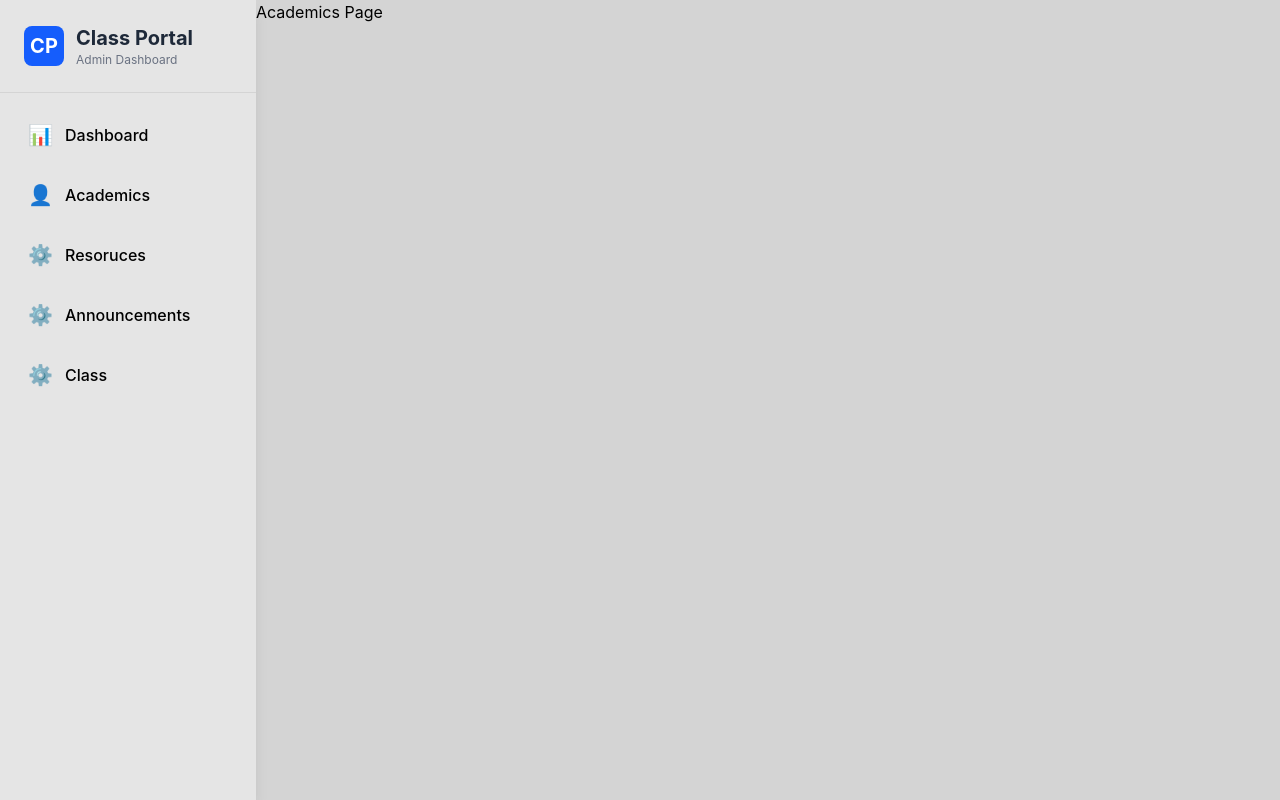
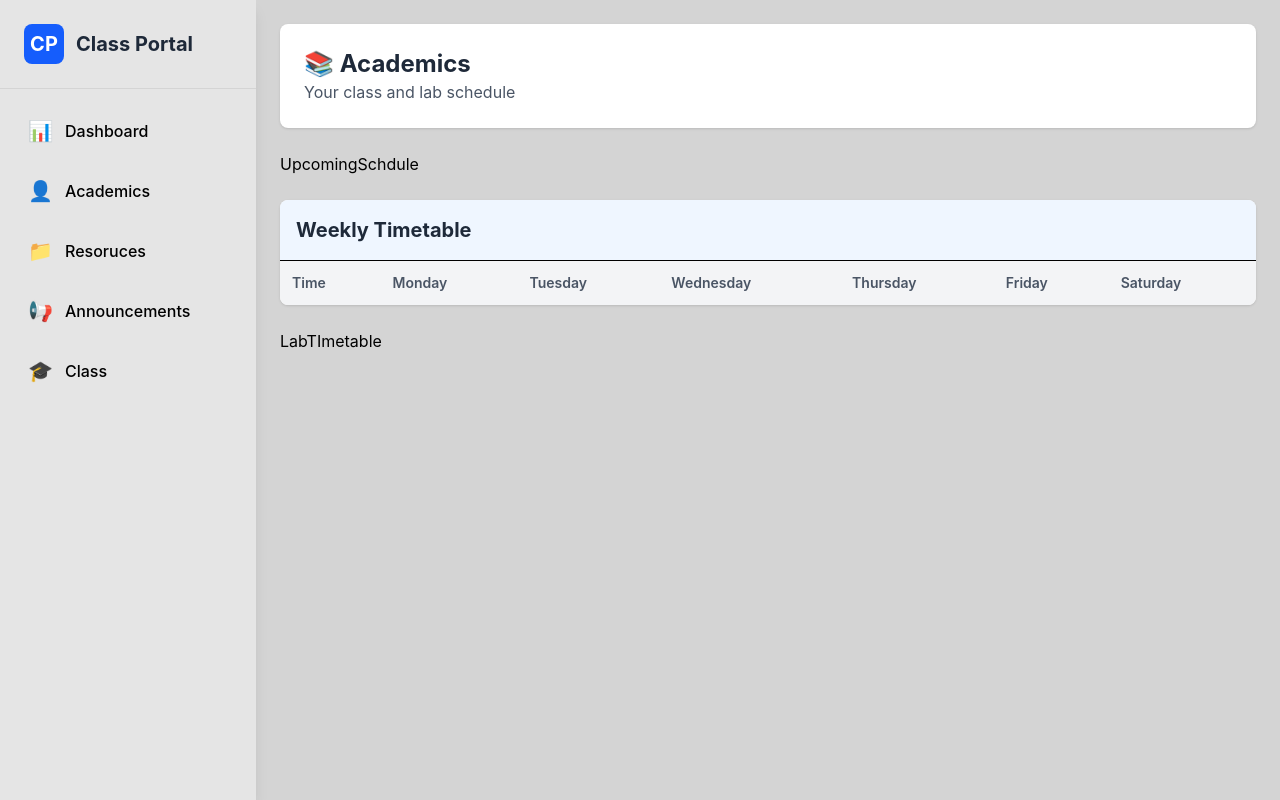
Before and after one commit to rajas-bathe/class-portal, a React (Vite) app: page /academics in a window 1280 px wide. Built offline with nearby package versions, Linux system fonts and the light colour scheme.

Commit message:
working on academics page

```diff
--- /dev/null
+++ b/src/components/academics/ClassTimetable.jsx
@@ -0,0 +1,68 @@
+import React from 'react'
+
+function ClassTimetable() {
+
+    //sample timetable data
+    const timetable = {
+
+         Monday: [
+      { time: '09:00-10:00', subject: 'Mathematics', teacher: 'Mr. Smith', room: '201' },
+      { time: '10:00-11:00', subject: 'Science', teacher: 'Ms. Johnson', room: '105' },
+      { time: '11:00-12:00', subject: 'History', teacher: 'Dr. Brown', room: '302' },
+      { time: '13:00-14:00', subject: 'English', teacher: 'Mrs. Davis', room: '204' },
+    ],
+    Tuesday: [
+      { time: '09:00-10:00', subject: 'Science', teacher: 'Ms. Johnson', room: '105' },
+      { time: '10:00-11:00', subject: 'Mathematics', teacher: 'Mr. Smith', room: '201' },
+      { time: '11:00-12:00', subject: 'Art', teacher: 'Mr. Wilson', room: '401' },
+      { time: '13:00-14:00', subject: 'PE', teacher: 'Coach Miller', room: 'Gym' },
+    ],
+    Wednesday: [
+      { time: '09:00-10:00', subject: 'History', teacher: 'Dr. Brown', room: '302' },
+      { time: '10:00-11:00', subject: 'English', teacher: 'Mrs. Davis', room: '204' },
+      { time: '11:00-12:00', subject: 'Mathematics', teacher: 'Mr. Smith', room: '201' },
+      { time: '13:00-14:00', subject: 'Science', teacher: 'Ms. Johnson', room: '105' },
+    ],
+    Thursday: [
+      { time: '09:00-10:00', subject: 'English', teacher: 'Mrs. Davis', room: '204' },
+      { time: '10:00-11:00', subject: 'History', teacher: 'Dr. Brown', room: '302' },
+      { time: '11:00-12:00', subject: 'Science', teacher: 'Ms. Johnson', room: '105' },
+      { time: '13:00-14:00', subject: 'Mathematics', teacher: 'Mr. Smith', room: '201' },
+    ],
+    Friday: [
+      { time: '09:00-10:00', subject: 'Art', teacher: 'Mr. Wilson', room: '401' },
+      { time: '10:00-11:00', subject: 'Mathematics', teacher: 'Mr. Smith', room: '201' },
+      { time: '11:00-12:00', subject: 'Science', teacher: 'Ms. Johnson', room: '105' },
+      { time: '13:00-14:00', subject: 'History', teacher: 'Dr. Brown', room: '302' },
+    ],
+
+    };
+
+    const days = ['Monday', 'Tuesday', 'Wednesday', 'Thursday', 'Friday', 'Saturday'];
+
+  return (
+    <div className="bg-white rounded-lg shadow overflow-hidden">
+    <div className="p-4 bg-blue-50 border-b">
+    <h2 className="text-xl font-bold text-gray-800">Weekly Timetable</h2>
+    </div>
+
+    <div className="overflow-x-auto">
+        <table className="w-full">
+            <thead>
+                <tr className="bg-gray-100">
+                    <th className="p-3 text-left text-sm font-semibold text-gray-600">Time</th>
+
+                {days.map((day) => (
+
+                   <th key={day} className="p-3 text-left text-sm font-semibold text-gray-600">{day}</th>
+
+                ))}
+                </tr>
+            </thead>
+        </table>
+    </div>
+    </div>
+  );
+}
+
+export default ClassTimetable
--- /dev/null
+++ b/src/components/academics/LabTimetable.jsx
@@ -0,0 +1,9 @@
+import React from 'react'
+
+function LabTImetable() {
+  return (
+    <div>LabTImetable</div>
+  )
+}
+
+export default LabTImetable
--- /dev/null
+++ b/src/components/academics/UpcomingSchedule.jsx
@@ -0,0 +1,9 @@
+import React from 'react'
+
+function UpcomingSchdule() {
+  return (
+    <div>UpcomingSchdule</div>
+  )
+}
+
+export default UpcomingSchdule
--- a/src/components/layout/SideBar.jsx
+++ b/src/components/layout/SideBar.jsx
@@ -8,9 +8,9 @@ function SideBar() {
   const navItems = [
     { path: '/dashboard', label: 'Dashboard', icon: '📊' },
     { path: '/academics', label: 'Academics', icon: '👤' },
-    { path: '/resources', label: 'Resoruces', icon: '⚙️' },
-    { path: '/announcements', label: 'Announcements', icon: '⚙️' },
-    { path: '/class', label: 'Class', icon: '⚙️' },
+    { path: '/resources', label: 'Resoruces', icon: '📁' },
+    { path: '/announcements', label: 'Announcements', icon: '📢' },
+    { path: '/class', label: 'Class', icon: '🎓' },
   ];
 
   return (
@@ -40,7 +40,6 @@ function SideBar() {
             </div>
             <div>
               <h1 className="text-xl font-bold text-gray-800">Class Portal</h1>
-              <p className="text-xs text-gray-500">Admin Dashboard</p>
             </div>
           </Link>
         </div>
--- a/src/pages/Academics.jsx
+++ b/src/pages/Academics.jsx
@@ -1,9 +1,27 @@
+import React from 'react';
+import UpcomingSchedule from '../components/academics/UpcomingSchedule';
+import ClassTimetable from '../components/academics/ClassTimetable';
+import LabTimetable from '../components/academics/LabTimetable';
+
 function Academics() {
   return (
-    <div>
-      <h1>Academics Page</h1>
+    <div className="p-4 md:p-6 space-y-6 max-w-7xl mx-auto">
+      {/* Header */}
+      <div className="bg-white rounded-lg shadow p-4 md:p-6">
+        <h1 className="text-2xl font-bold text-gray-800">📚 Academics</h1>
+        <p className="text-gray-600">Your class and lab schedule</p>
+      </div>
+
+      {/* Upcoming - Full Width */}
+      <UpcomingSchedule />
+
+      {/* Class Timetable - Full Width */}
+      <ClassTimetable />
+
+      {/* Lab Timetable - Full Width */}
+      <LabTimetable />
     </div>
   );
 }
 
-export default Academics;  // ← Make sure this is here
+export default Academics;
```
